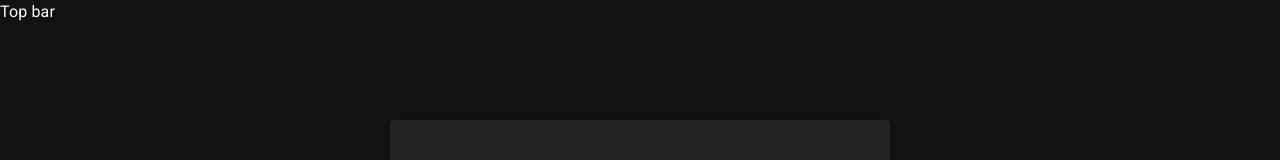
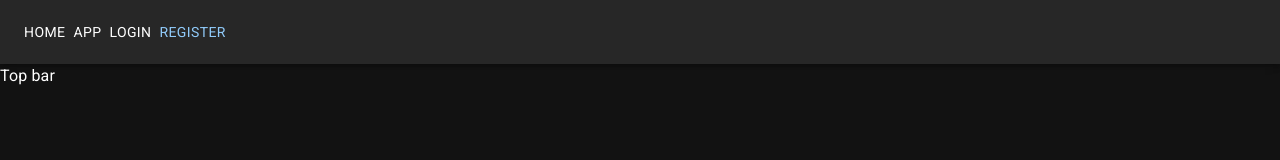
Before and after one commit to jschepke/Auth-Firebase-React-Redux-Typescript, a React (Vite) app: page /register in a window 1280 px wide. Shown: the top 160 px of the page. Built offline with nearby package versions, Linux system fonts and the light colour scheme; no server answers.

Commit message:
NavBar added.
Initial version of NavBar containing links to all routes.

```diff
--- /dev/null
+++ b/src/components/NavBar.tsx
@@ -0,0 +1,39 @@
+import { Link, Stack } from "@mui/material";
+import AppBar from "@mui/material/AppBar";
+import Box from "@mui/material/Box";
+import Toolbar from "@mui/material/Toolbar";
+import { Link as RouterLink, useMatch } from "react-router-dom";
+
+import { paths } from "../routes/paths";
+
+const NavLink = ({ path }: { path: string }) => {
+  const match = useMatch(path);
+  return (
+    <Link
+      variant="button"
+      underline="hover"
+      component={RouterLink}
+      to={path}
+      color={match ? "primary" : "inherit"}
+    >
+      {path === "/" ? "home" : path}
+    </Link>
+  );
+};
+
+export default function Navbar() {
+  const renderNavLinks = Object.values(paths).map((path) => (
+    <NavLink key={path} path={path} />
+  ));
+  return (
+    <Box sx={{ flexGrow: 1 }}>
+      <AppBar position="static">
+        <Toolbar>
+          <Stack spacing={1} direction="row">
+            {renderNavLinks}
+          </Stack>
+        </Toolbar>
+      </AppBar>
+    </Box>
+  );
+}
--- a/src/routes/Root.tsx
+++ b/src/routes/Root.tsx
@@ -1,11 +1,13 @@
 import { Outlet } from "react-router-dom";
 
+import Navbar from "../components/NavBar";
 import Theme from "../features/themes/Theme";
 
 const Root = () => {
   return (
     <Theme>
       <>
+        <Navbar />
         <Outlet />
       </>
     </Theme>
```
